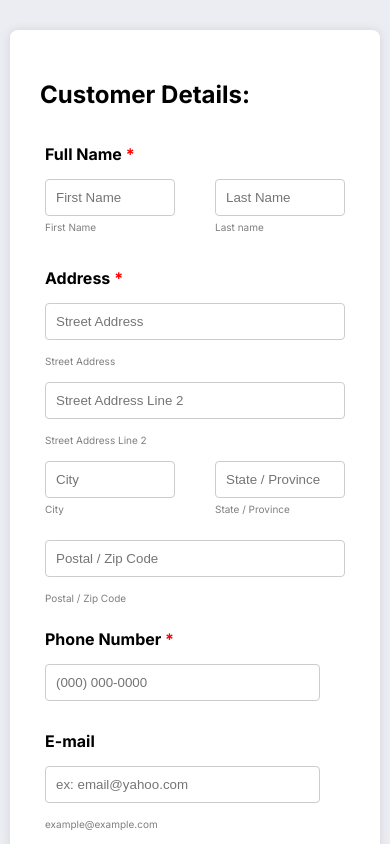
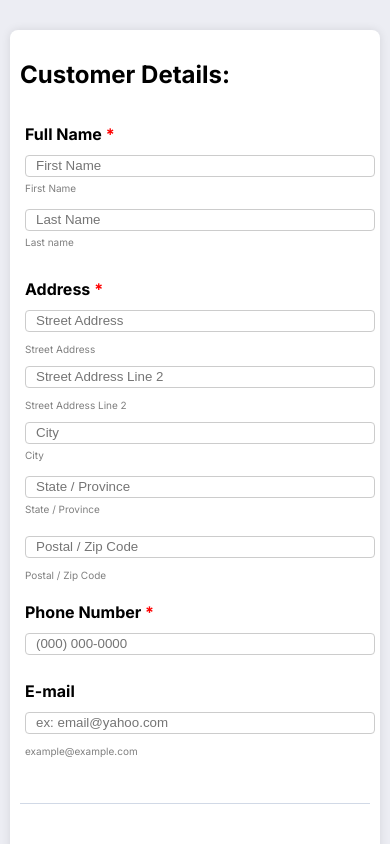
Before and after one commit to emil-hovhannisyan-techx/JS-Form-Assignment, a plain HTML site: page index.html in a window 390 px wide. Shown: the top 844 px of the page. Drawn offline with Linux system fonts and the light colour scheme.

Commit message:
Responsiveness + a bit of fixes

```diff
--- a/style.css
+++ b/style.css
@@ -52,7 +52,7 @@
 .email-section.section-error-bg {
   background: var(--light-red);
   border-radius: 8px;
-  transition: background 0.2s;
+  transition: background-color 0.2s;
 }
 .email-section.section-error-bg input[type="email"] {
   border: 1.5px solid var(--dark-red);
@@ -63,7 +63,7 @@
 .flex.other.section-error-bg {
   background: var(--light-red);
   border-radius: 8px;
-  transition: background 0.2s;
+  transition: background-color 0.2s;
 }
 .flex.other.section-error-bg input[type="text"] {
   border: 1.5px solid var(--dark-red);
@@ -77,7 +77,7 @@
   background: var(--light-red);
   border-radius: 8px;
   margin-bottom: 20px;
-  transition: background 0.2s;
+  transition: background-color 0.2s ease;
 }
 
 .small-error {
@@ -112,7 +112,7 @@ input.input-error,
 input[type="text"].input-error,
 input[type="email"].input-error,
 input[type="tel"].input-error {
-  border: 1.5px solid var(--dark-red) !important;
+  border: 1.5px solid var(--dark-red);
 }
 
 .feedback-label {
@@ -372,3 +372,52 @@ button:hover {
 .email-section input {
   width: 253px;
 }
+
+@media (max-width: 600px) {
+  .container {
+    padding: 10px;
+    max-width: 100vw;
+    box-sizing: border-box;
+  }
+  .name-row {
+    flex-direction: column;
+    gap: 10px;
+    row-gap: 10px;
+    column-gap: 0;
+  }
+  .name-field {
+    min-width: 0;
+    width: 100%;
+  }
+  .success-modal-content {
+    padding: 20px 10px;
+    max-width: 95vw;
+  }
+  .success-modal-title {
+    font-size: 1.3rem;
+  }
+  .success-modal-message {
+    font-size: 1rem;
+  }
+  input[type="text"],
+  input[type="email"],
+  input[type="tel"],
+  .email-section input,
+  .phone-input {
+    width: 100%;
+    min-width: 0;
+    box-sizing: border-box;
+  }
+  textarea {
+    min-height: 80px;
+    font-size: 14px;
+  }
+  table {
+    font-size: 13px;
+  }
+  .flex {
+    gap: 6px;
+    row-gap: 6px;
+    column-gap: 6px;
+  }
+}
```
